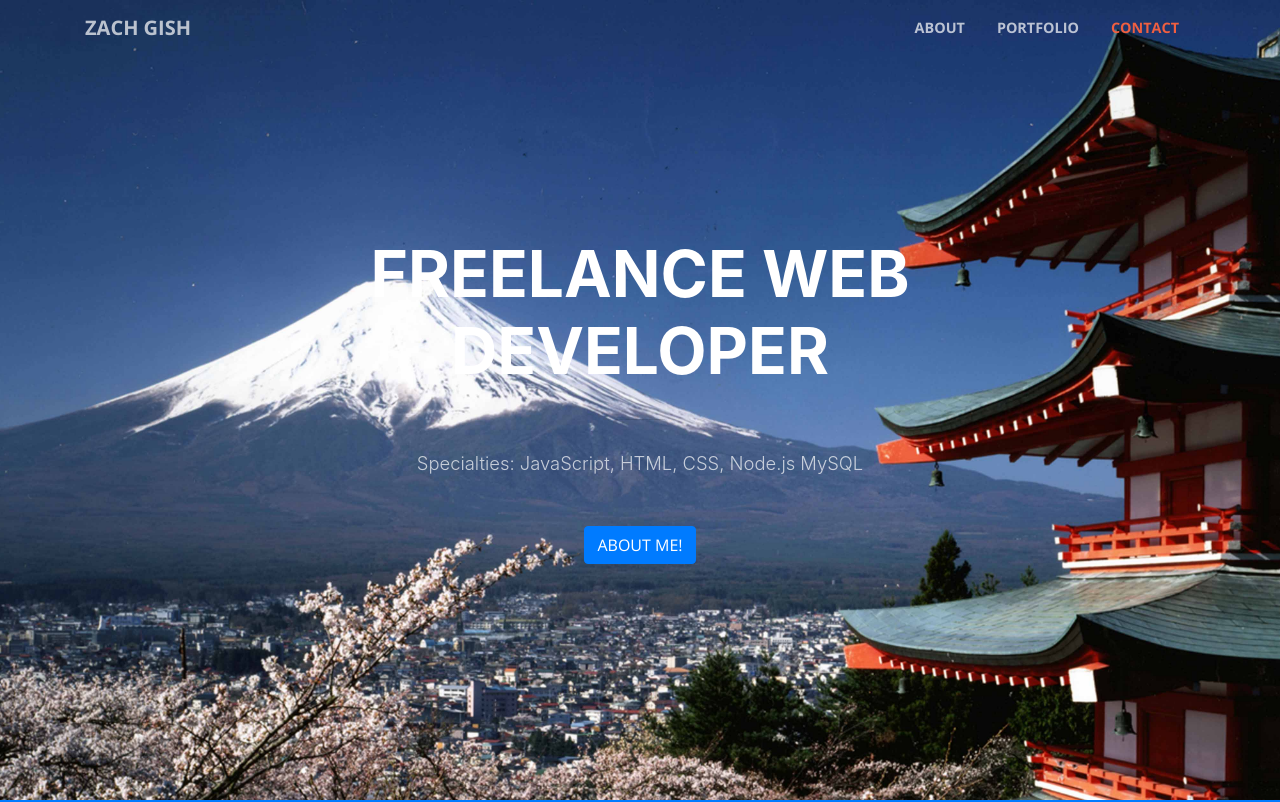
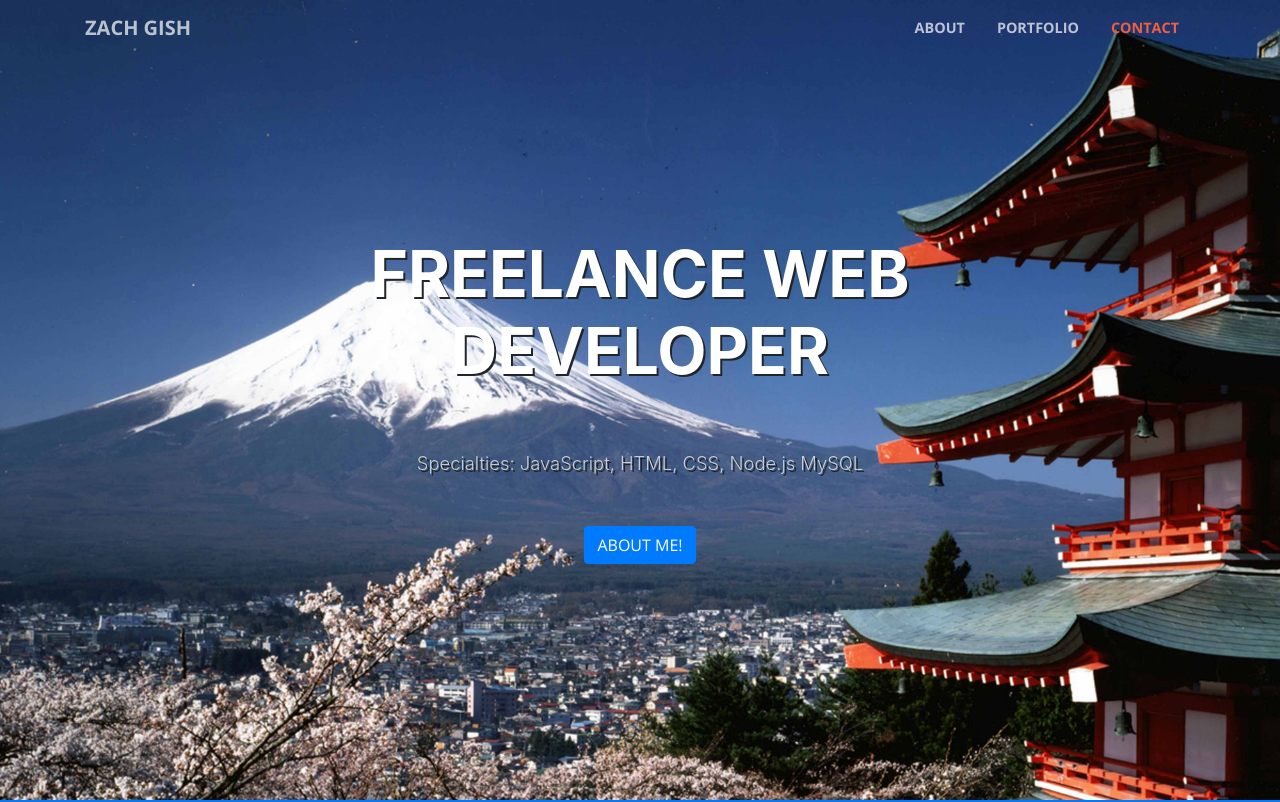
Before and after one commit to zachgish/Bootstrap-Portfolio, a website with bundled scripts: page startbootstrap-creative-master/index.html in a window 1280 px wide. Shown: the top 802 px of the page. Built offline with nearby package versions, Linux system fonts and the light colour scheme.

Commit message:
text shadow to header

```diff
--- a/startbootstrap-creative-master/css/creative.css
+++ b/startbootstrap-creative-master/css/creative.css
@@ -6,6 +6,7 @@ html {
 
 body {
   font-family: 'Merriweather', 'Helvetica Neue', Arial, sans-serif;
+
 }
 
 hr {
@@ -184,10 +185,12 @@ header.masthead hr {
 
 header.masthead h1 {
   font-size: 2rem;
+   text-shadow: #212529 2px 2px;
 }
 
 header.masthead p {
   font-weight: 300;
+   text-shadow: #212529 2px 2px;
 }
 
 @media (min-width: 768px) {
```
